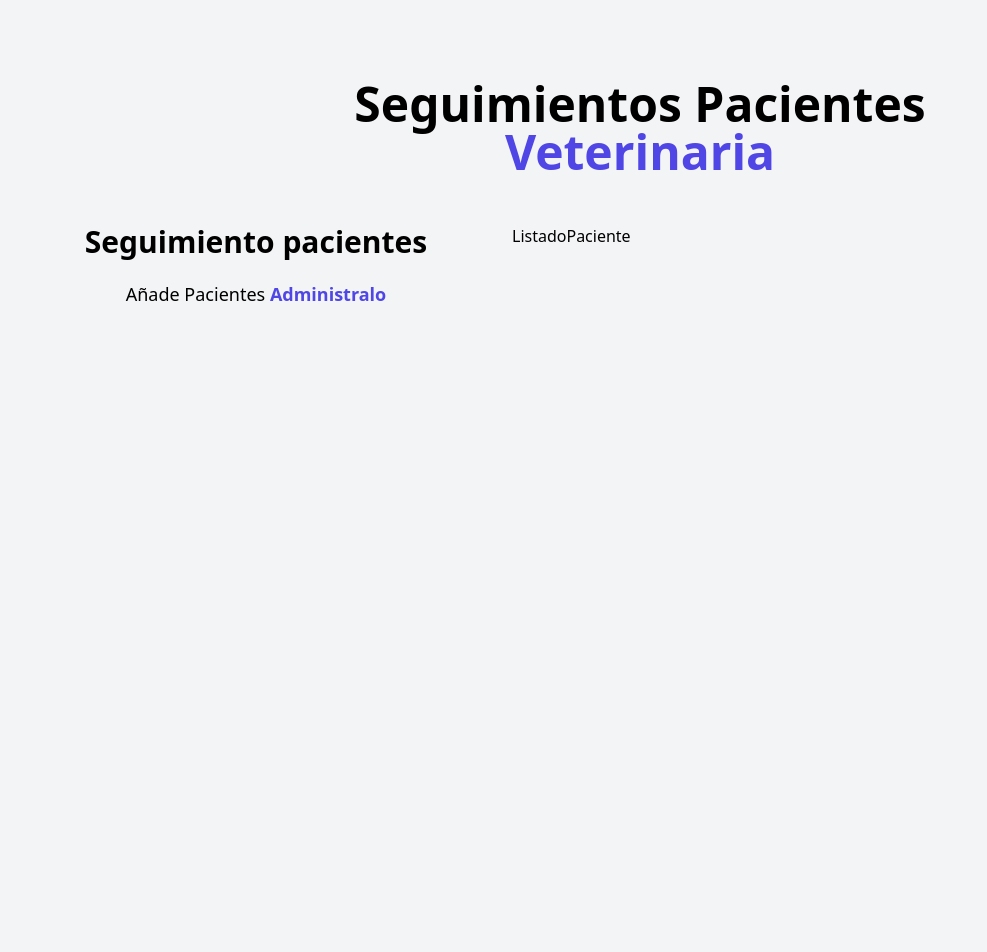
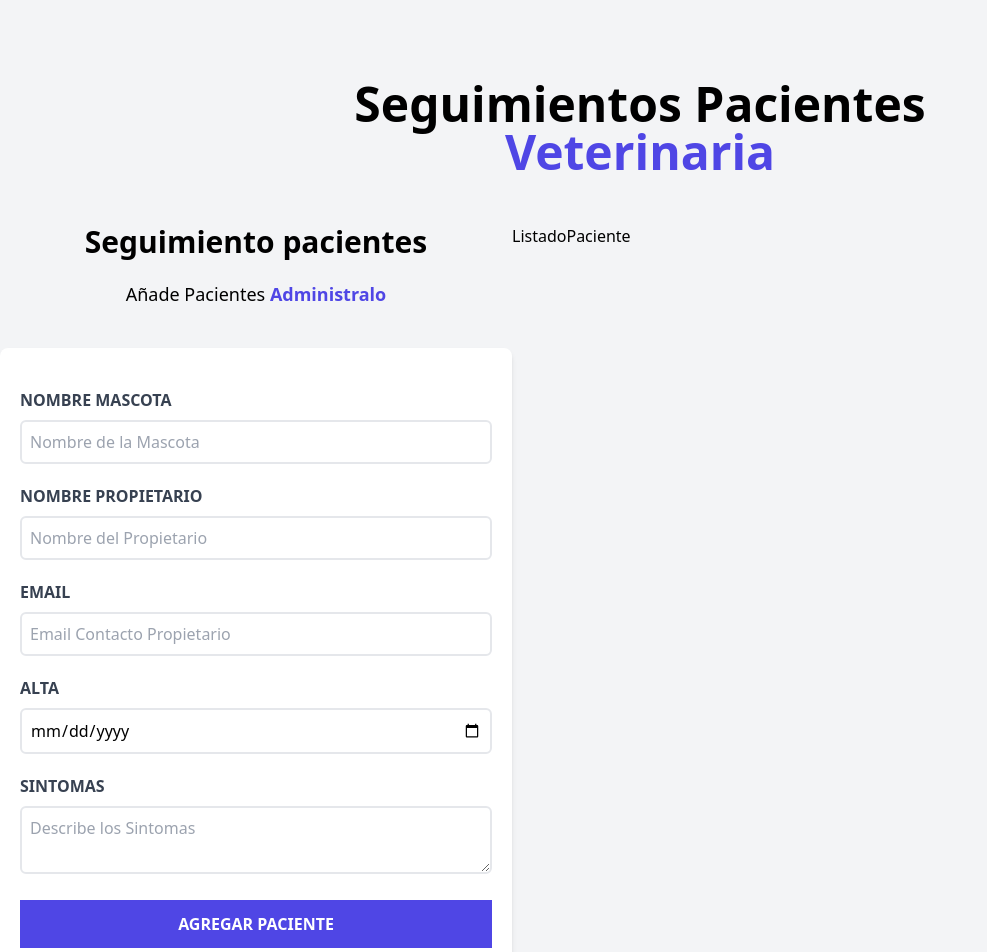
Before and after one commit to Wbahoque09/Proyectos-React, a React (Vite) app in the folder citas-project/: page / in a window 1280 px wide. Shown: the top 952 px of the page, without its empty margins (0-987 px from the left). Before the commit the page ends 880 px from the top, so only its background shows below. Built offline with nearby package versions, Linux system fonts and the light colour scheme.

Commit message:
Se termina de añadir el resto de campos en el formulario de creacion o agregar paciente

```diff
--- a/citas-project/src/components/Formulario.jsx
+++ b/citas-project/src/components/Formulario.jsx
@@ -7,11 +7,89 @@ export const Formulario = () => {
             <div className="md:w-1/2 lg:w-2/5">
                 <h2 className='font-black text-3xl text-center'>Seguimiento pacientes</h2>
 
-                <p className="text-lg mt-5 text-center">
+                <p className="text-lg mt-5 text-center mb-10">
                     Añade Pacientes {''}
                     <span className="text-indigo-600 font-bold">Administralo</span>
                 </p>
+
+                <form className="bg-white shadow-md rounded-lg py-10 px-5 mb-10">
+                    <div className="mb-5">
+                        <label htmlFor="mascota" className="block text-gray-700 uppercase font-bold">
+                            Nombre Mascota
+                        </label>
+
+                        <input
+                            id="mascota"
+                            type="text"
+                            placeholder="Nombre de la Mascota"
+                            className="border-2 w-full p-2 mt-2 placeholder-gray-400 rounded-md"
+                        />
+
+                    </div>
+
+                    <div className="mb-5">
+                        <label htmlFor="propietario" className="block text-gray-700 uppercase font-bold">
+                            Nombre Propietario
+                        </label>
+
+                        <input
+                            id="propietario"
+                            type="text"
+                            placeholder="Nombre del Propietario"
+                            className="border-2 w-full p-2 mt-2 placeholder-gray-400 rounded-md"
+                        />
+
+                    </div>
+
+                    <div className="mb-5">
+                        <label htmlFor="email" className="block text-gray-700 uppercase font-bold">
+                            Email
+                        </label>
+
+                        <input
+                            id="email"
+                            type="email"
+                            placeholder="Email Contacto Propietario"
+                            className="border-2 w-full p-2 mt-2 placeholder-gray-400 rounded-md"
+                        />
+
+                    </div>
+
+                    <div className="mb-5">
+                        <label htmlFor="alta" className="block text-gray-700 uppercase font-bold">
+                            Alta
+                        </label>
+
+                        <input
+                            id="alta"
+                            type="date"
+                            className="border-2 w-full p-2 mt-2 placeholder-gray-400 rounded-md"
+                        />
+
+                    </div>
+
+                    <div className="mb-5">
+                        <label htmlFor="sintomas" className="block text-gray-700 uppercase font-bold">
+                            Sintomas
+                        </label>
+
+                        <textarea
+                            id="sintomas"
+                            placeholder="Describe los Sintomas"
+                            className="border-2 w-full p-2 mt-2 placeholder-gray-400 rounded-md"
+                        />
+
+                    </div>
+
+                    <input
+                        type="submit"
+                        className="bg-indigo-600 w-full p-3 text-white uppercase font-bold hover:bg-indigo-700 cursor-pointer transition-colors"
+                        value="Agregar Paciente"
+                    />
+                </form>
+
             </div>
+
         </>
 
     )
```
